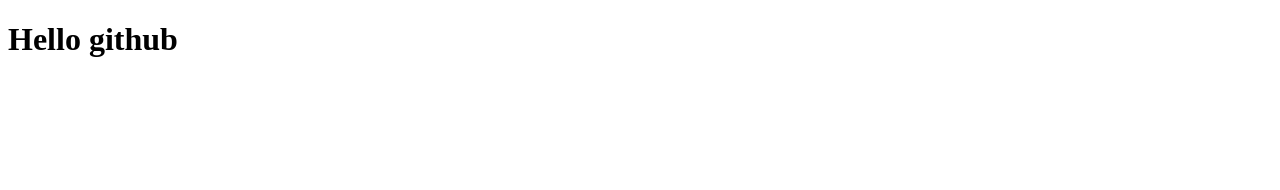
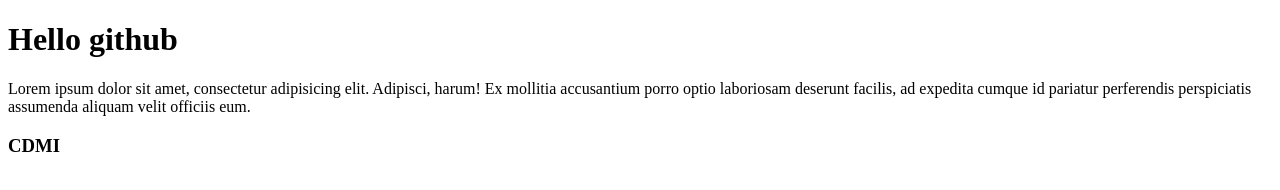
Before and after one commit to KalpeshORG/Demo-pro, a plain HTML site: page index.html in a window 1280 px wide. Drawn offline with Linux system fonts and the light colour scheme.

Commit message:
Hello i am vivek vaghasiya from xyz team i will compate to add h3 tag and p tag thank you

```diff
--- a/index.html
+++ b/index.html
@@ -7,5 +7,9 @@
 </head>
 <body>
     <h1>Hello github</h1>
+
+
+    Lorem ipsum dolor sit amet, consectetur adipisicing elit. Adipisci, harum! Ex mollitia accusantium porro optio laboriosam deserunt facilis, ad expedita cumque id pariatur perferendis perspiciatis assumenda aliquam velit officiis eum.
+    <h3>CDMI</h3>
 </body>
 </html>
```
